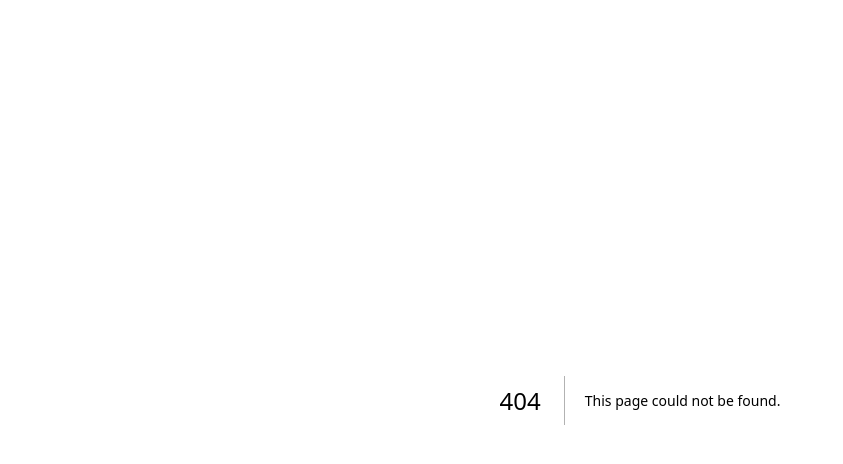
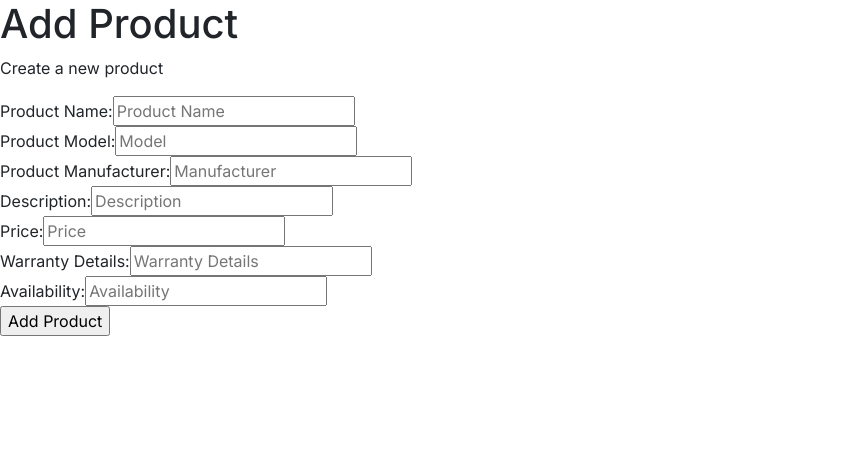
Before and after one commit to RavjitSingh2000/CodeCraftsClient, a Next.js app: page /products/add in a window 1280 px wide. Before the commit this address had no page. Shown: the top 464 px of the page, without its empty margins (0-843 px from the left). Built offline with nearby package versions, Linux system fonts and the light colour scheme.

Commit message:
addProducts client

```diff
--- /dev/null
+++ b/src/app/products/add/page.tsx
@@ -0,0 +1,147 @@
+'use client';
+import React, { useState } from 'react';
+import axios from 'axios';
+import { useRouter } from 'next/navigation';
+
+const AddProducts = () => {
+  const router = useRouter();
+  const [formData, setFormData] = useState({
+    ProductName:'',
+    Model:'',
+    Manufacturer:'',
+    Description:'',
+    Price:'',
+    WarrantyDetails:'',
+    Availability:''
+  });
+
+  const token = 'eyJhbGciOiJIUzI1NiIsInR5cCI6IkpXVCJ9.eyJVc2VySUQiOjEsIlJvbGVJRCI6MiwiaWF0IjoxNzA3NzQ4NzY0fQ.HRT7CVZmShHQeRLWCpv4uSuc3qSDZZocdrVf_CmNaKI';
+
+
+  const { ProductName, Model, Manufacturer, Description, Price, WarrantyDetails, Availability } = formData;
+
+  const onChange = (e: React.ChangeEvent<HTMLInputElement>) =>
+    setFormData({ ...formData, [e.target.name]: e.target.value });
+
+  const onSubmit = async (e: React.FormEvent<HTMLFormElement>) => {
+    e.preventDefault();
+
+    //const token = localStorage.getItem('token');
+    const config = {
+      headers: {
+        'Content-Type': 'application/json',
+        'x-access-token': token,
+      },
+    };
+
+    const data = {
+      ProductName,
+      Model,
+      Manufacturer,
+      Description,
+      Price,
+      WarrantyDetails,
+      Availability
+    };
+
+    try {
+      const response = await axios.post(
+        'http://localhost:4000/api/product/create',
+        data,
+        config
+      );
+
+      console.log(response);
+      console.log('product added');
+      router.push('/');
+    } catch (e: any) {
+      console.log(e.response.data.errors);
+    }
+  };
+
+  return (
+    <>
+      <h1>Add Product</h1>
+      <p>Create a new product</p>
+      <form onSubmit={(e) => onSubmit(e)}>
+        <div>
+            <label>Product Name:</label>
+          <input
+            type='text'
+            placeholder='Product Name'
+            name='ProductName'
+            value={ProductName}
+            onChange={(e) => onChange(e)}
+            required
+          />
+        </div>
+        <div>
+        <label>Product Model:</label>
+          <input
+            type='text'
+            placeholder='Model'
+            name='Model'
+            value={Model}
+            onChange={(e) => onChange(e)}
+            required
+          />
+        </div>
+        <div>
+        <label>Product Manufacturer:</label>
+          <input
+            type='text'
+            placeholder='Manufacturer'
+            name='Manufacturer'
+            value={Manufacturer}
+            onChange={(e) => onChange(e)}
+            required
+          />
+        </div>
+        <div>
+        <label>Description:</label>
+          <input
+            type='text'
+            placeholder='Description'
+            name='Description'
+            value={Description}
+            onChange={(e) => onChange(e)}
+          />
+        </div>
+        <div>
+        <label>Price:</label>
+          <input
+            type='number'
+            placeholder='Price'
+            name='Price'
+            value={Price}
+            onChange={(e) => onChange(e)}
+          />
+        </div>
+        <div>
+        <label>Warranty Details:</label>
+          <input
+            type='text'
+            placeholder='Warranty Details'
+            name='WarrantyDetails'
+            value={WarrantyDetails}
+            onChange={(e) => onChange(e)}
+          />
+        </div>
+        <div>
+        <label>Availability:</label>
+          <input
+            type='text'
+            placeholder='Availability'
+            name='Availability'
+            value={Availability}
+            onChange={(e) => onChange(e)}
+          />
+        </div>
+
+        <input type='submit' value='Add Product' />
+      </form>
+    </>
+  );
+};
+
+export default AddProducts;
```
